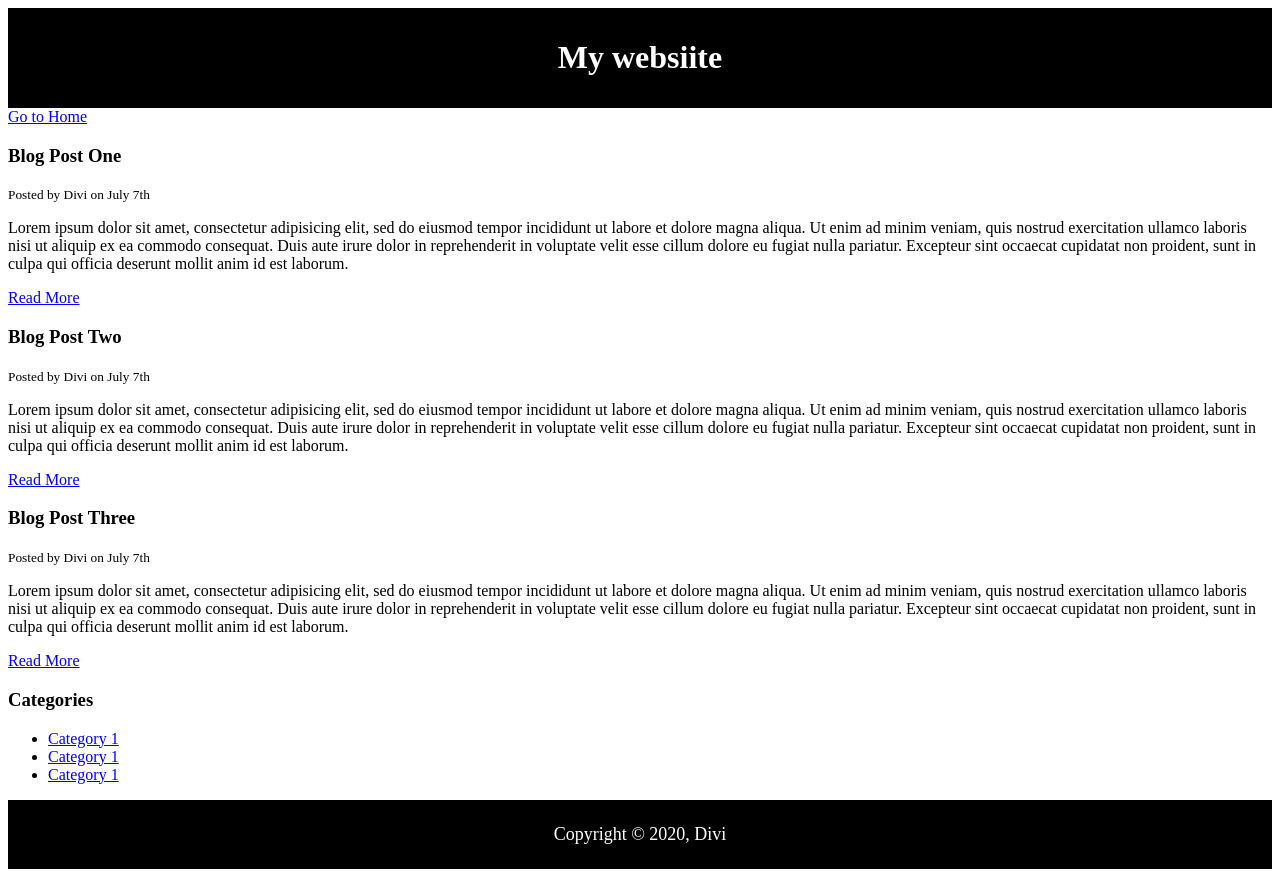
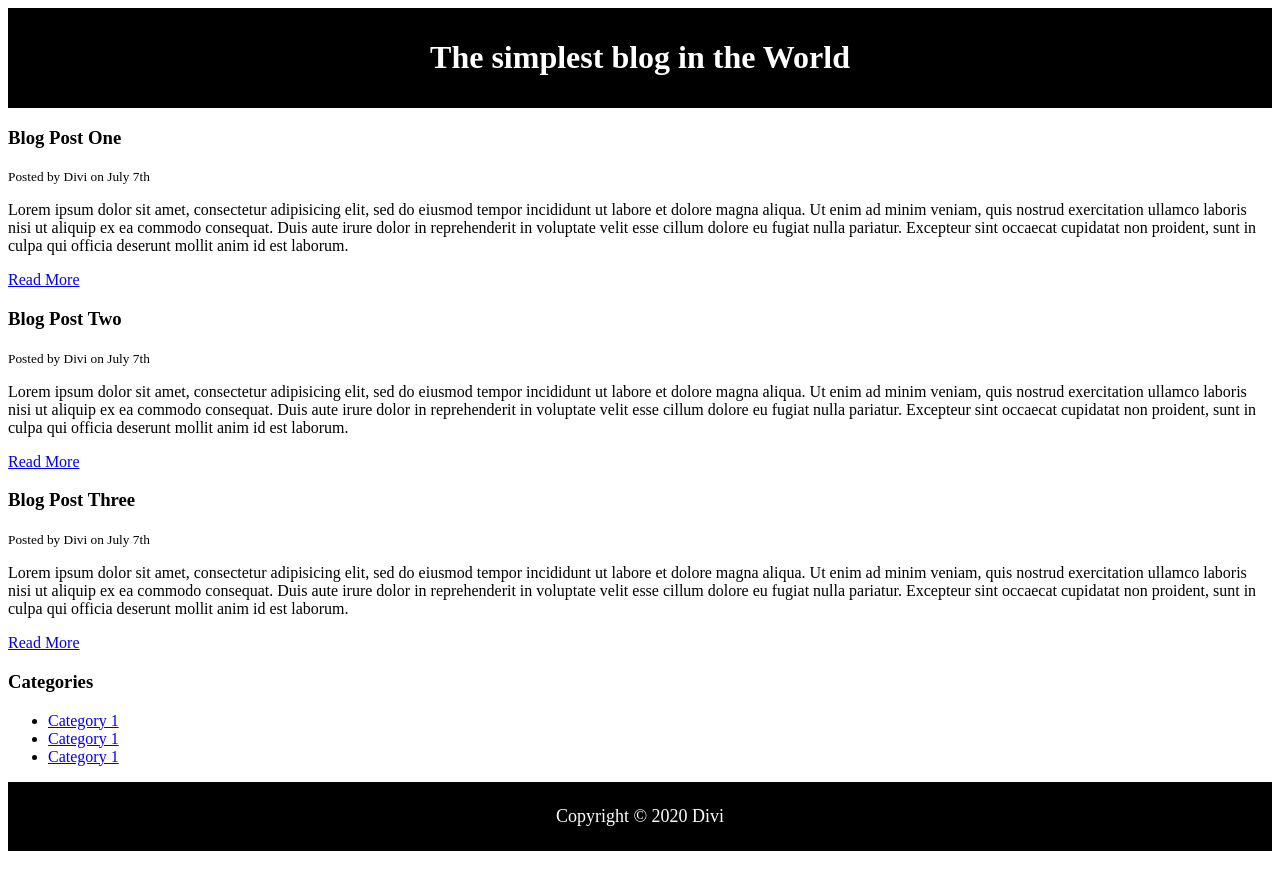
Before and after one commit to divyanshgandhi/web_simplestBlog, a plain HTML site: page index.html in a window 1280 px wide. Drawn offline with Linux system fonts and the light colour scheme.

Commit message:
Update index.html
-Fixed header, copyright

```diff
--- a/index.html
+++ b/index.html
@@ -26,9 +26,8 @@
 
   <body>
     <header id="main-header">
-      <h1>My websiite</h1>
+      <h1>The simplest blog in the World</h1>
     </header>
-    <a href="index.html">Go to Home</a>
 
     <section>
       <article class="">
@@ -65,7 +64,7 @@
     </aside>
 
     <footer id="main-footer">
-      <p>Copyright &copy; 2020, Divi</p>
+      <p>Copyright &copy; 2020 Divi</p>
     </footer>
 
   </body>
```
